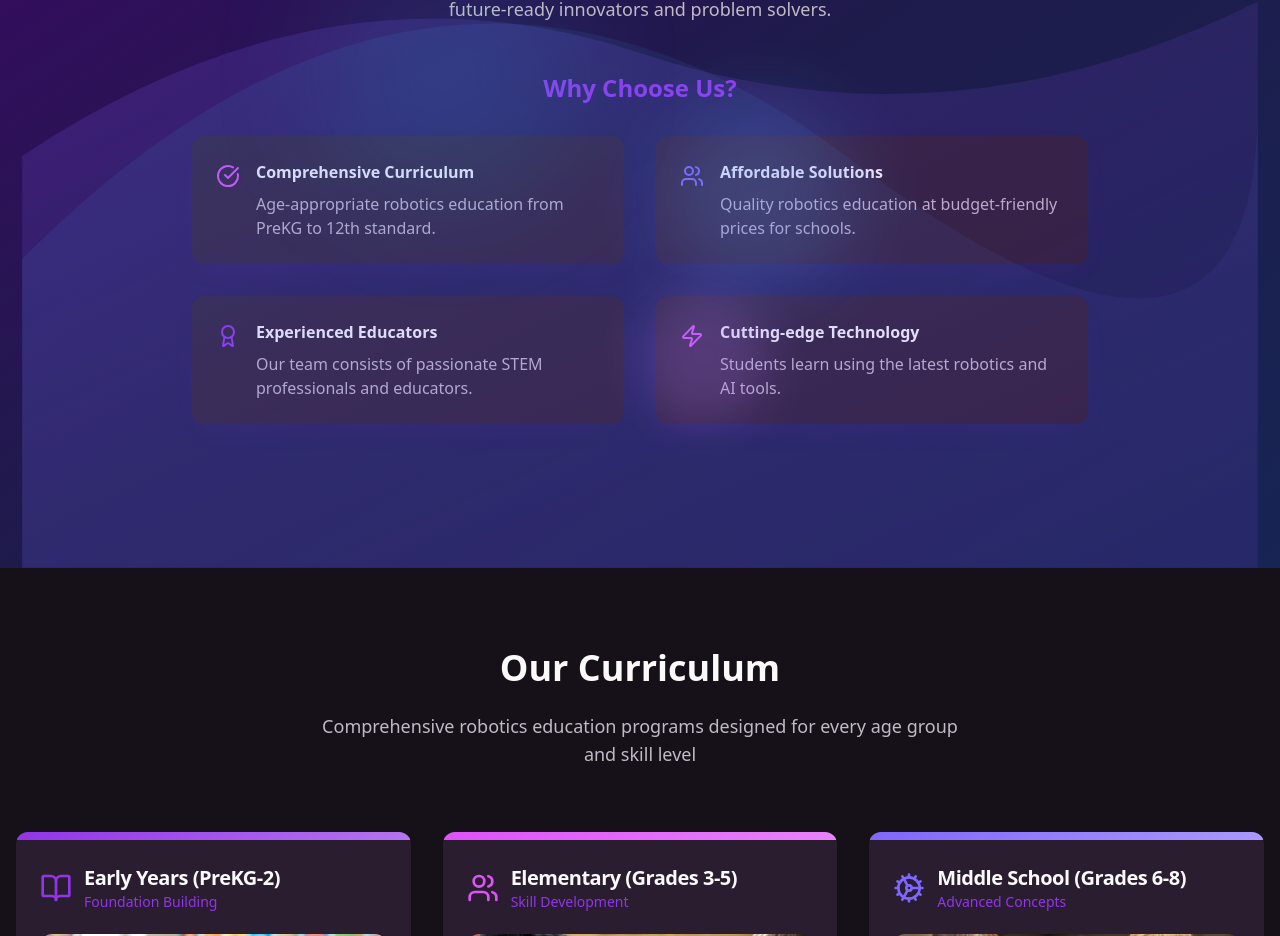
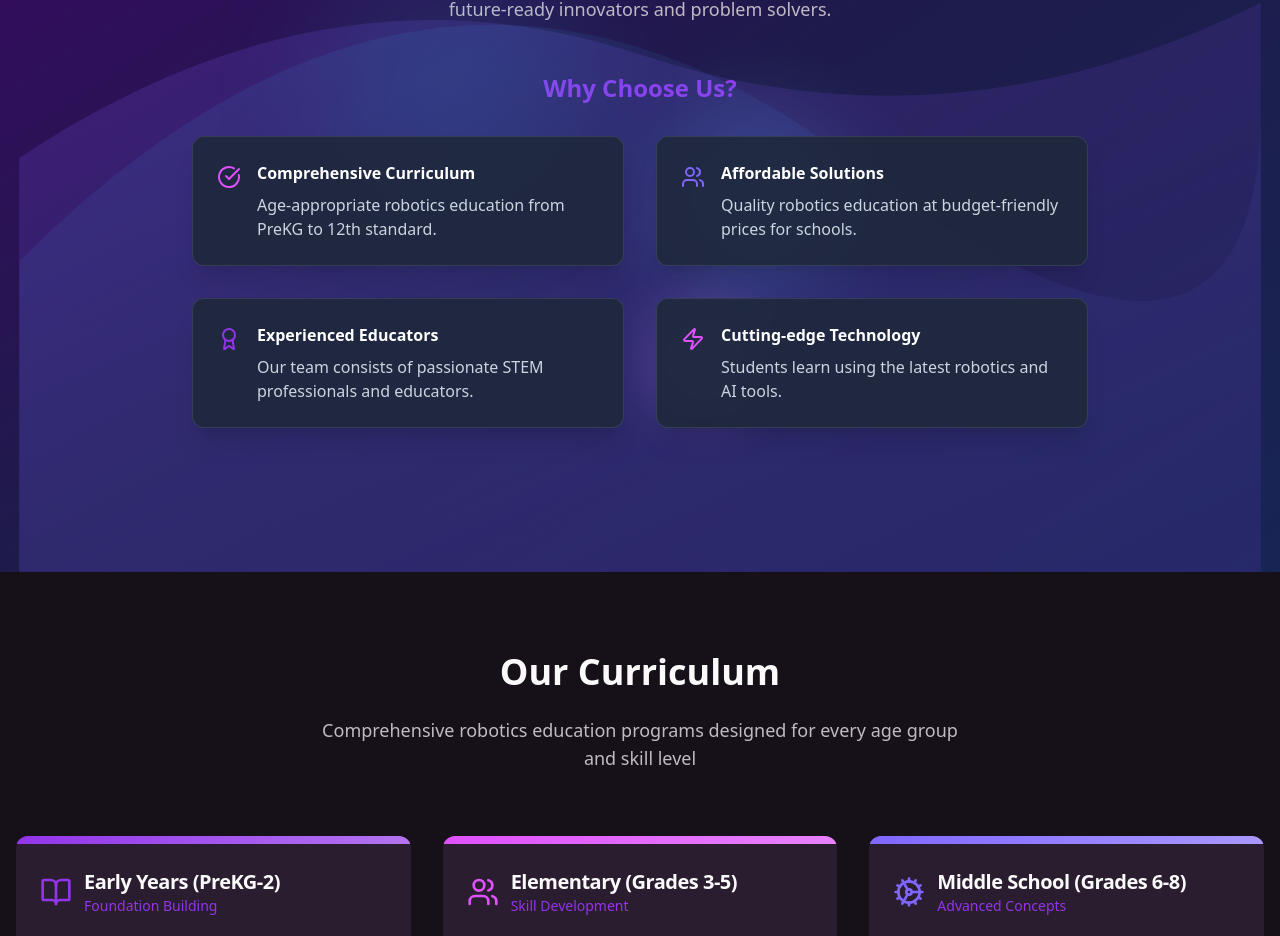
Before and after one commit to Naveen6799-FSD/dhise-robo-spark-ed, a React (Vite) app: page / in a window 1280 px wide. Shown: the part 1056-1992 px from the top of the page. Built offline with nearby package versions, Linux system fonts and the light colour scheme.

Commit message:
Refactor: Style feature cards

```diff
--- a/src/components/AboutSection.tsx
+++ b/src/components/AboutSection.tsx
@@ -80,15 +80,15 @@ const AboutSection = () => {
               {features.map((feature, index) => (
                 <div
                   key={index}
-                  className="flex items-start space-x-4 p-6 bg-card rounded-lg shadow-card hover:shadow-floating transition-all duration-300 animate-bounce-in"
+                  className="flex items-start space-x-4 p-6 bg-slate-800/90 backdrop-blur-sm rounded-xl shadow-xl hover:shadow-2xl hover:-translate-y-2 transition-all duration-300 animate-bounce-in border border-white/10"
                   style={{ animationDelay: `${index * 200}ms` }}
                 >
                   <div className="flex-shrink-0 mt-1">
                     {feature.icon}
                   </div>
                   <div className="text-left">
-                    <h4 className="font-semibold text-foreground mb-2">{feature.title}</h4>
-                    <p className="text-muted-foreground">{feature.description}</p>
+                    <h4 className="font-semibold text-white mb-2">{feature.title}</h4>
+                    <p className="text-slate-300">{feature.description}</p>
                   </div>
                 </div>
               ))}
```
